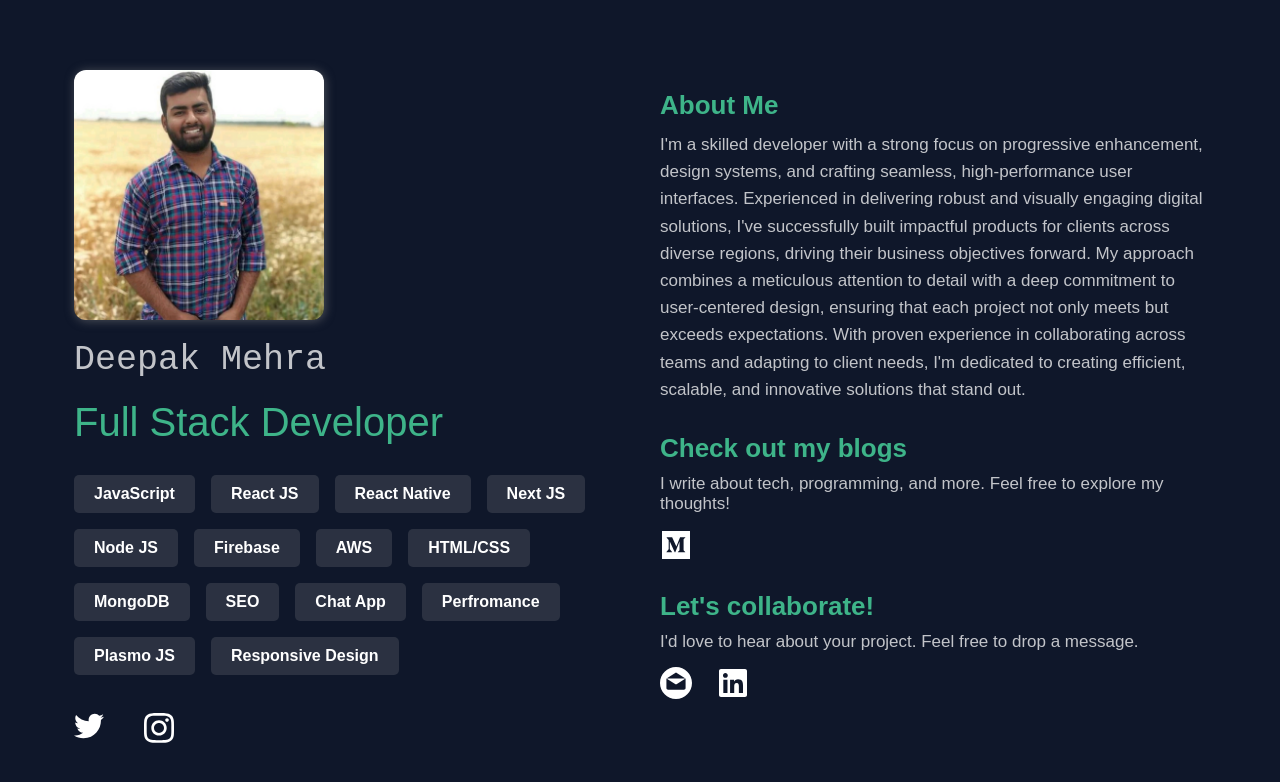
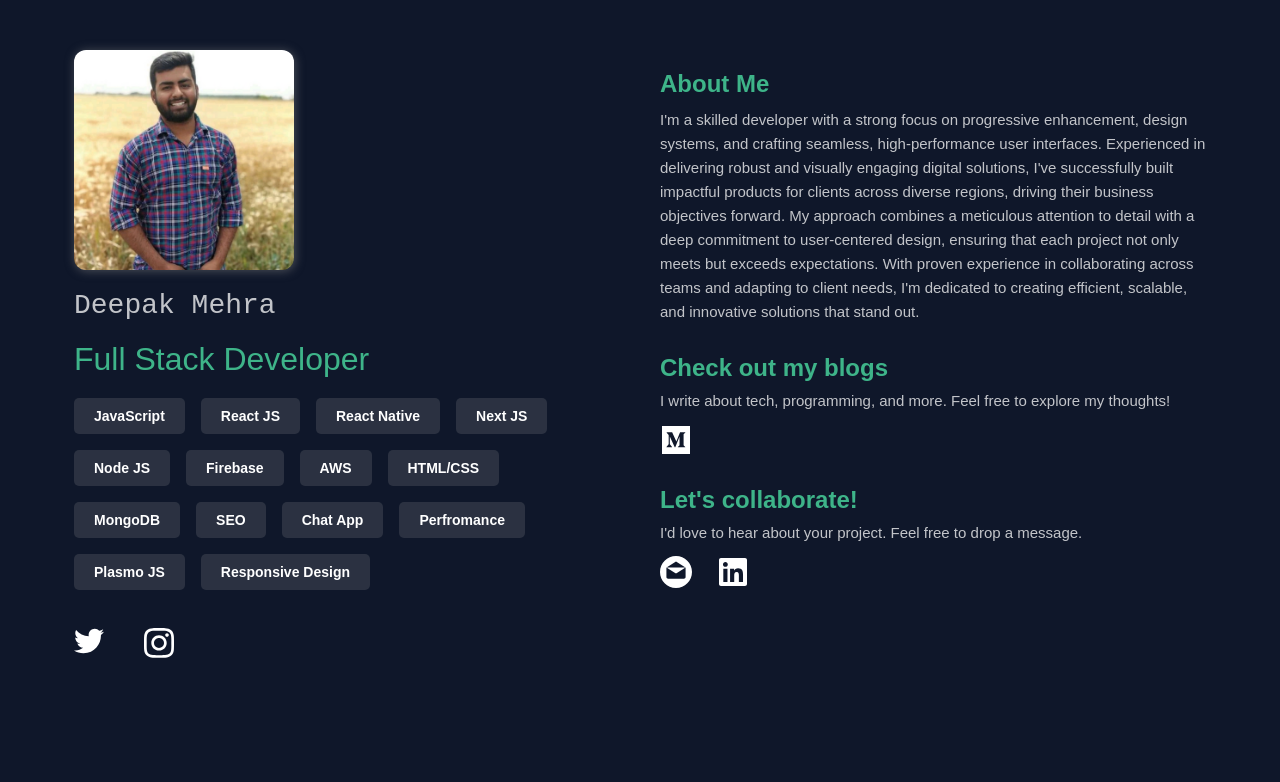
Before and after one commit to deepakmehra96/profile, a Next.js app: page / in a window 1280 px wide. Shown: the top 782 px of the page. Built offline with nearby package versions, Linux system fonts and the light colour scheme.

Commit message:
added content

```diff
--- a/src/app/components/Home/homeMain.scss
+++ b/src/app/components/Home/homeMain.scss
@@ -7,7 +7,7 @@ $font-family-main: Arial, sans-serif;
 
 body {
     margin: 0;
-    padding: 60px 0;
+    padding: 40px 0;
     font-family: $font-family-main;
     background-color: $background-color;
     color: $text-color;
@@ -46,8 +46,8 @@ body {
 
 .profileImageOut {
     cursor: pointer;
-    height: 250px;
-    width: 250px;
+    height: 220px;
+    width: 220px;
     border-radius: 12px;
     overflow: hidden;
     box-shadow: 1px 1px 10px 0.5px $shadow-color;
@@ -65,18 +65,18 @@ body {
 
     .nameMain {
         font-family: monospace;
-        font-size: 35px;
+        font-size: 28px;
     }
 
     .profileTitle {
-        font-size: 40px;
+        font-size: 32px;
         color: $primary-color;
         margin-top: 20px;
     }
 }
 
 .skillContainer {
-    margin-top: 30px;
+    margin-top: 20px;
     display: flex;
     flex-wrap: wrap;
 
@@ -84,7 +84,7 @@ body {
         padding: 10px 20px;
         margin-bottom: 1rem;
         margin-right: 1rem;
-        font-size: 16px;
+        font-size: 14px;
         background: rgba(153, 153, 153, 0.2);
         border-radius: 5px;
         font-weight: 600;
@@ -145,12 +145,12 @@ body {
 
         h3 {
             color: $primary-color;
-            font-size: 26px;
+            font-size: 24px;
             margin-bottom: 10px;
         }
 
         p {
-            font-size: 17px;
+            font-size: 15px;
             line-height: 1.6;
         }
     }
@@ -160,12 +160,12 @@ body {
 
         h3 {
             color: $primary-color;
-            font-size: 26px;
+            font-size: 24px;
             margin-bottom: 10px;
         }
 
         p {
-            font-size: 17px;
+            font-size: 15px;
         }
 
         .socialIconsContainer {
```
